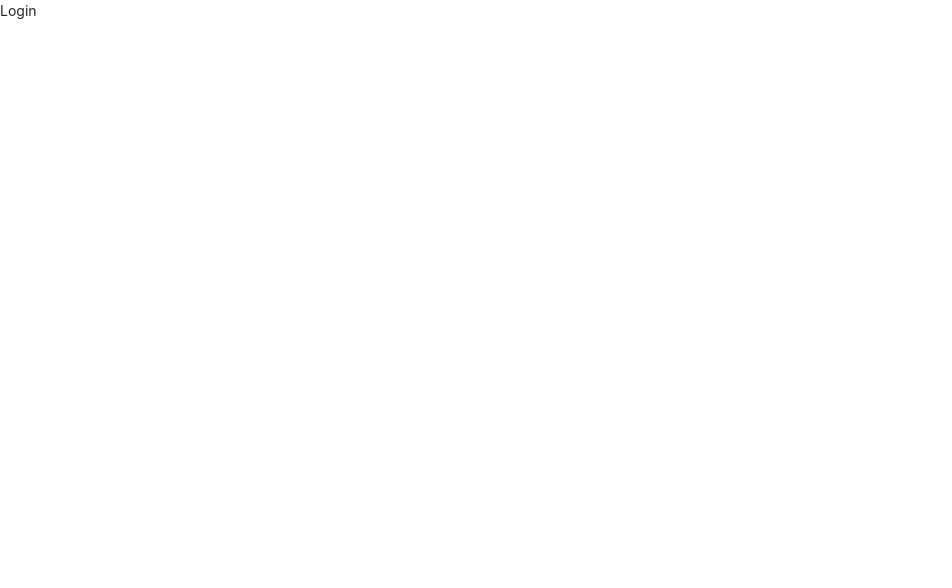
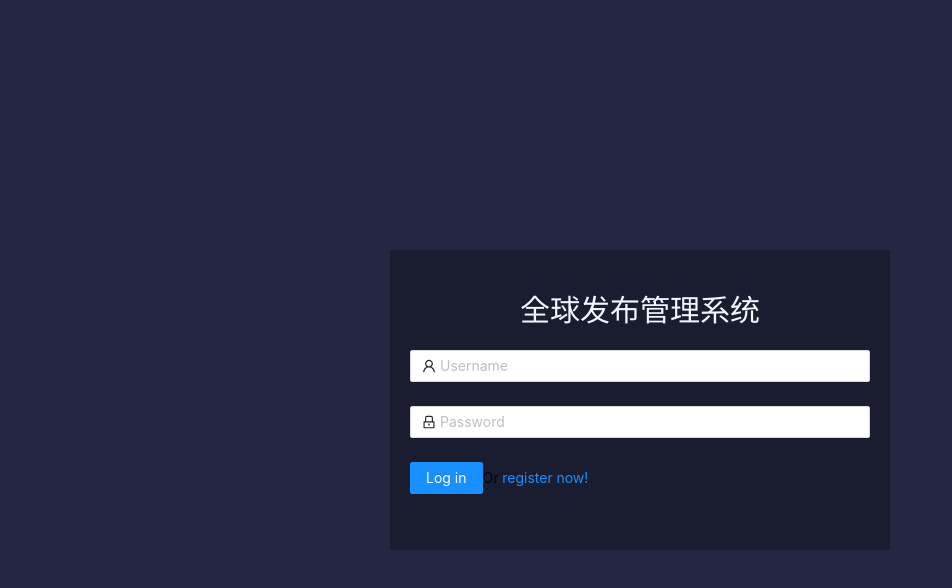
Before and after one commit to tangx/react-music-player, a React (Create React App) app: page /#/login in a window 1280 px wide. Shown: the top 588 px of the page, without its empty margins (0-952 px from the left). Built offline with nearby package versions, Linux system fonts and the light colour scheme.

Commit message:
12. 用户登录-登录界面

```diff
--- /dev/null
+++ b/src/views/login/Login.css
@@ -0,0 +1,19 @@
+.loginContainer{
+    position: fixed;
+    background-color: rgba(0,0,0, 0.25);
+    width: 500px;
+    height: 300px;
+    top: 50%;
+    left: 50%;
+    transform: translate(-50%,-50%);
+    padding: 20px;
+}
+
+.loginTitle{
+    text-align: center;
+    height: 80px;
+    line-height: 80px;
+    font-size: 30px;
+
+    color:aliceblue;
+}
--- a/src/views/login/Login.jsx
+++ b/src/views/login/Login.jsx
@@ -1,7 +1,65 @@
 import React from 'react'
+import { Form, Input, Button, Checkbox } from 'antd'
+import { LockOutlined, UserOutlined } from '@ant-design/icons';
+import './Login.css';
+
 
 export default function Login() {
+
+  const handleOnFinished = (values) => {
+    console.log(values);
+  }
+
   return (
-    <div>Login</div>
+    <div
+      style={{ backgroundColor: "rgb(35,39,65)", height: "100%" }}
+    >
+      <div className='loginContainer'>
+        <div className='loginTitle'>全球发布管理系统</div>
+        <Form
+          name="normal_login"
+          className="login-form"
+          initialValues={{
+            remember: true,
+          }}
+          onFinish={handleOnFinished}
+        >
+          <Form.Item
+            name="username"
+            rules={[
+              {
+                required: true,
+                message: 'Please input your Username!',
+              },
+            ]}
+          >
+            <Input prefix={<UserOutlined className="site-form-item-icon" />} placeholder="Username" />
+          </Form.Item>
+
+          <Form.Item
+            name="password"
+            rules={[
+              {
+                required: true,
+                message: 'Please input your Password!',
+              },
+            ]}
+          >
+            <Input
+              prefix={<LockOutlined className="site-form-item-icon" />}
+              type="password"
+              placeholder="Password"
+            />
+          </Form.Item>
+
+          <Form.Item>
+            <Button type="primary" htmlType="submit" className="login-form-button">
+              Log in
+            </Button>
+            Or <a href="">register now!</a>
+          </Form.Item>
+        </Form>
+      </div>
+    </div>
   )
 }
```
